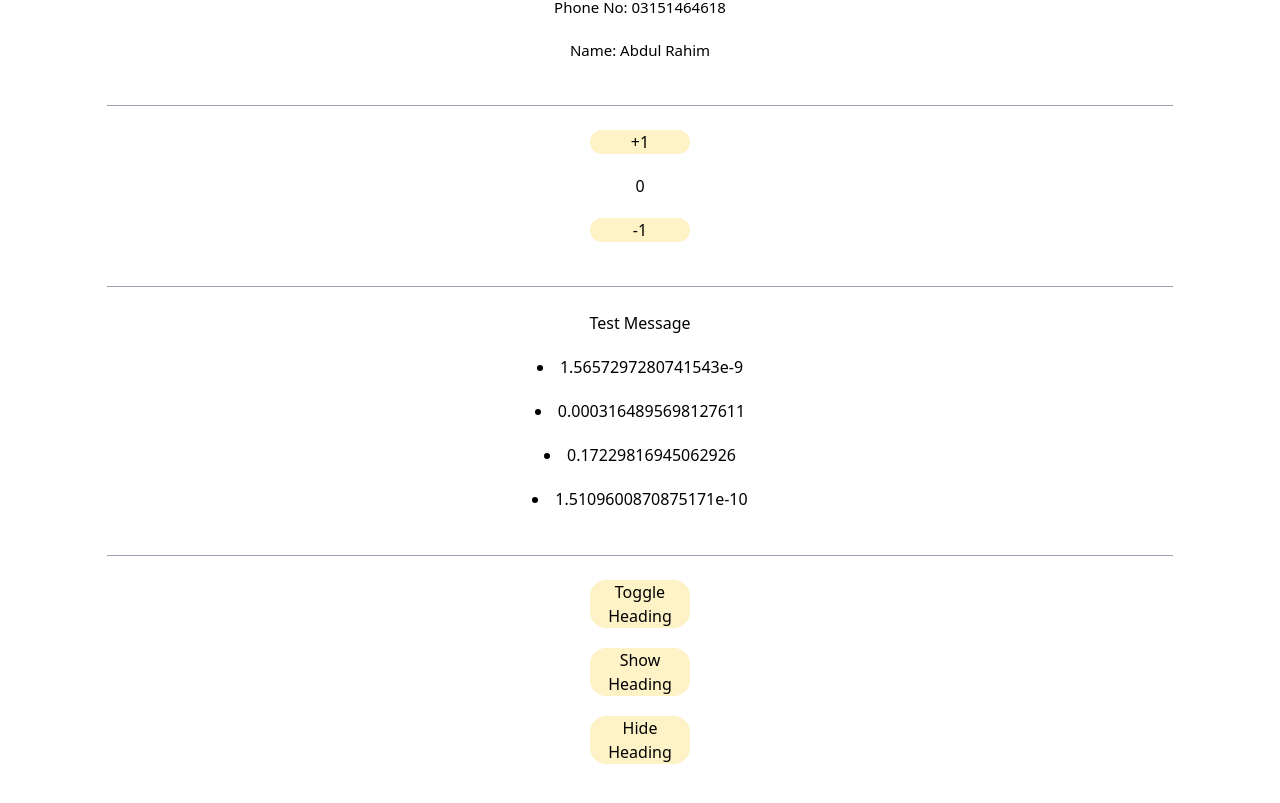
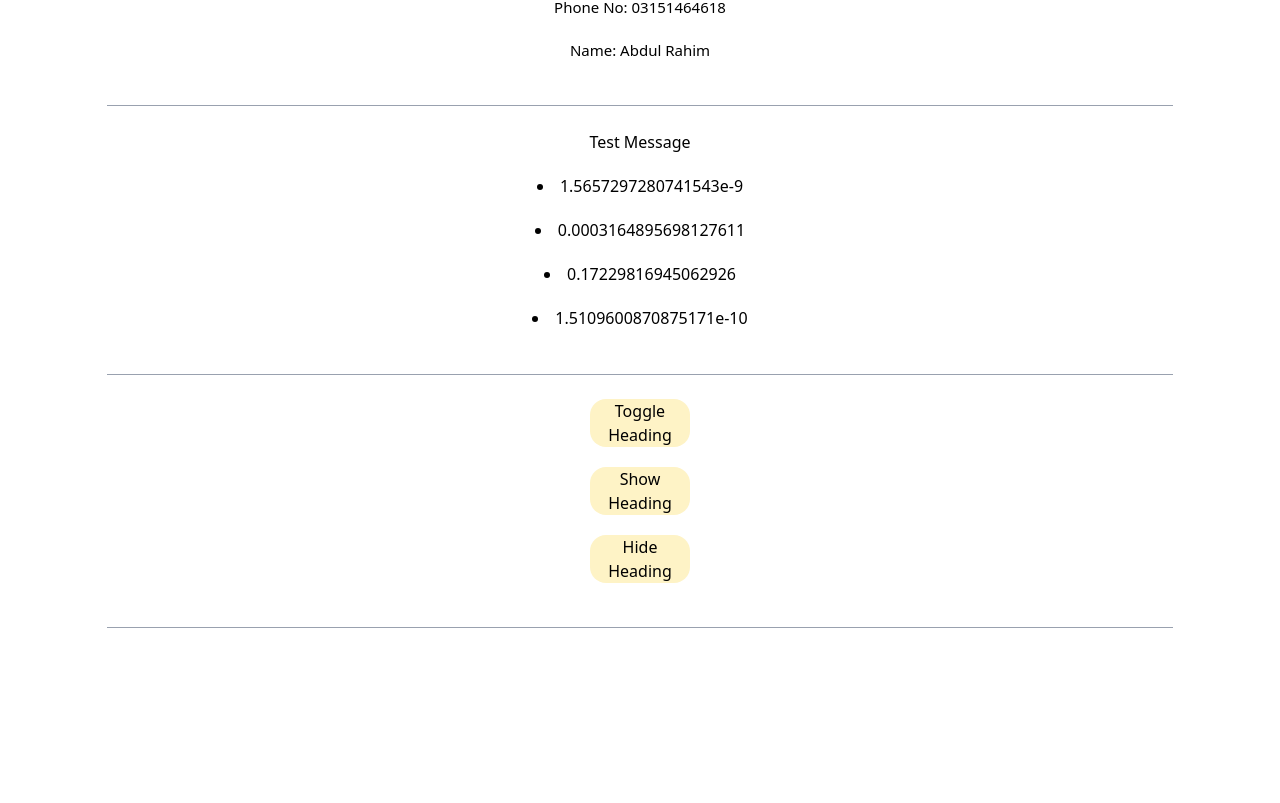
Before and after one commit to Abdul-Rahim13/Internship, a React (Vite) app: page / in a window 1280 px wide. Shown: the part 935-1738 px from the top of the page. After the commit the page ends 1587 px from the top, so only its background shows below. Built offline with nearby package versions, Linux system fonts and the light colour scheme.

Commit message:
Hooks Topic

```diff
--- a/src/App.jsx
+++ b/src/App.jsx
@@ -3,7 +3,6 @@ import Usestatehook from './components/Usestatehook'
 import Useeffecthook from './components/Useeffecthook'
 import Userefhook from './components/Userefhook'
 import Footer from './components/Footer'
-import Usereducer from './components/Usereducer'
 import Uselayouthook from './components/Uselayouthook'
 import Customhook from './components/Customhook'
 
@@ -17,7 +16,6 @@ function App() {
     <Useeffecthook/>
     <Userefhook/>
     <Footer/>
-    <Usereducer/>
     <Uselayouthook/>
     <Customhook/>
     </>
--- /dev/null
+++ b/src/components/Counter.jsx
@@ -0,0 +1,12 @@
+import React, { useState } from 'react'
+
+function Counter() {
+    const [inc, setInc] = useState(0);
+
+
+  return (
+    <div>Counter</div>
+  )
+}
+
+export default Counter
--- a/src/components/Usereducer.jsx
+++ /dev/null
@@ -1,31 +0,0 @@
-import {useReducer} from 'react'
-
-function Usereducer() {
-
-    const initialState = {count:0}
-    const reducer = (state, action) => {
-        return {count: state.count+1}
-    }
-
-    const [state, dispatch] = useReducer(reducer, initialState)
-
-    const inc = (() => {
-        setValue(value => value + 1)
-    })
-    const dec = (() => {
-        setValue(value => value - 1)
-    })
-  return (
-    <div className='flex flex-col justify-center items-center gap-y-5'>
-
-        <button onClick={inc} className='cursor-pointer w-25 bg-amber-100 rounded-2xl'>+1</button>
-        <h1>{state.count}</h1>
-        <button onClick={dec} className='cursor-pointer w-25 bg-amber-100 rounded-2xl'>-1</button>
-
-        <div className="border-t border-gray-400 w-10/12 mx-auto my-6"></div>
-
-    </div>
-  )
-}
-
-export default Usereducer
```
